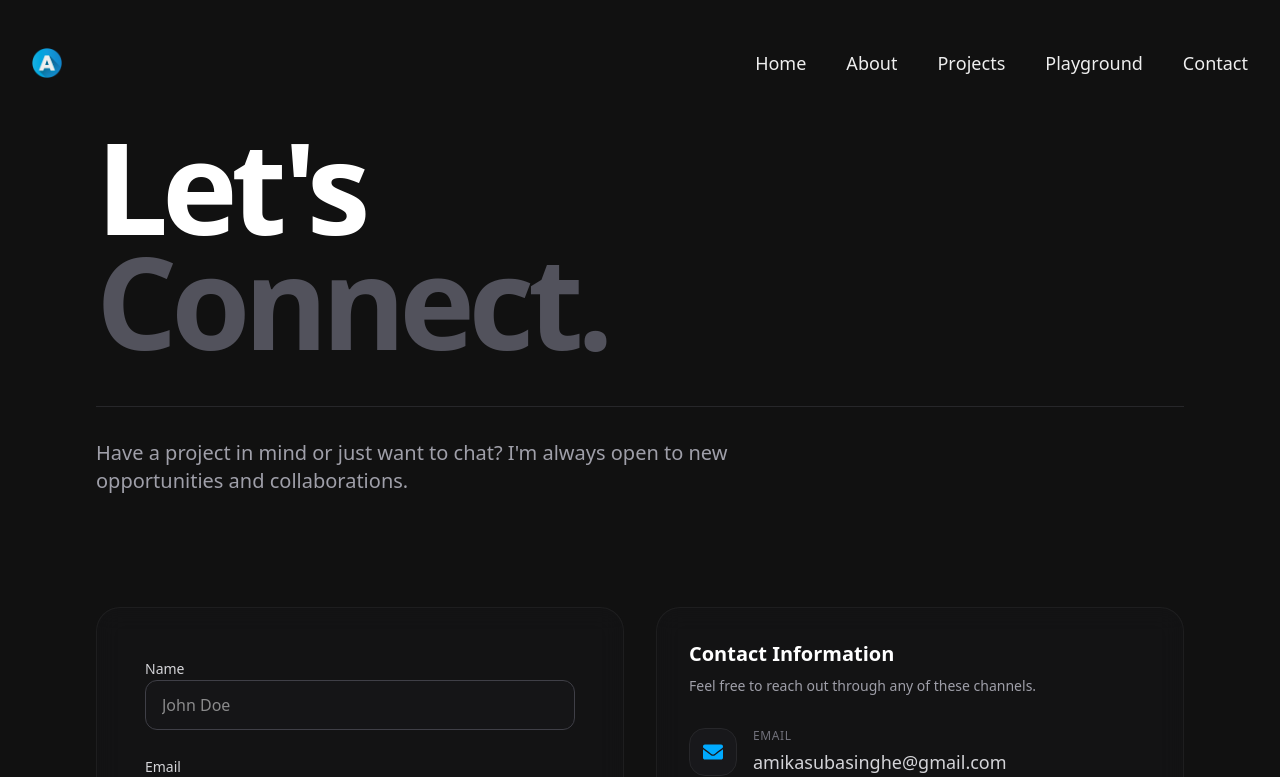
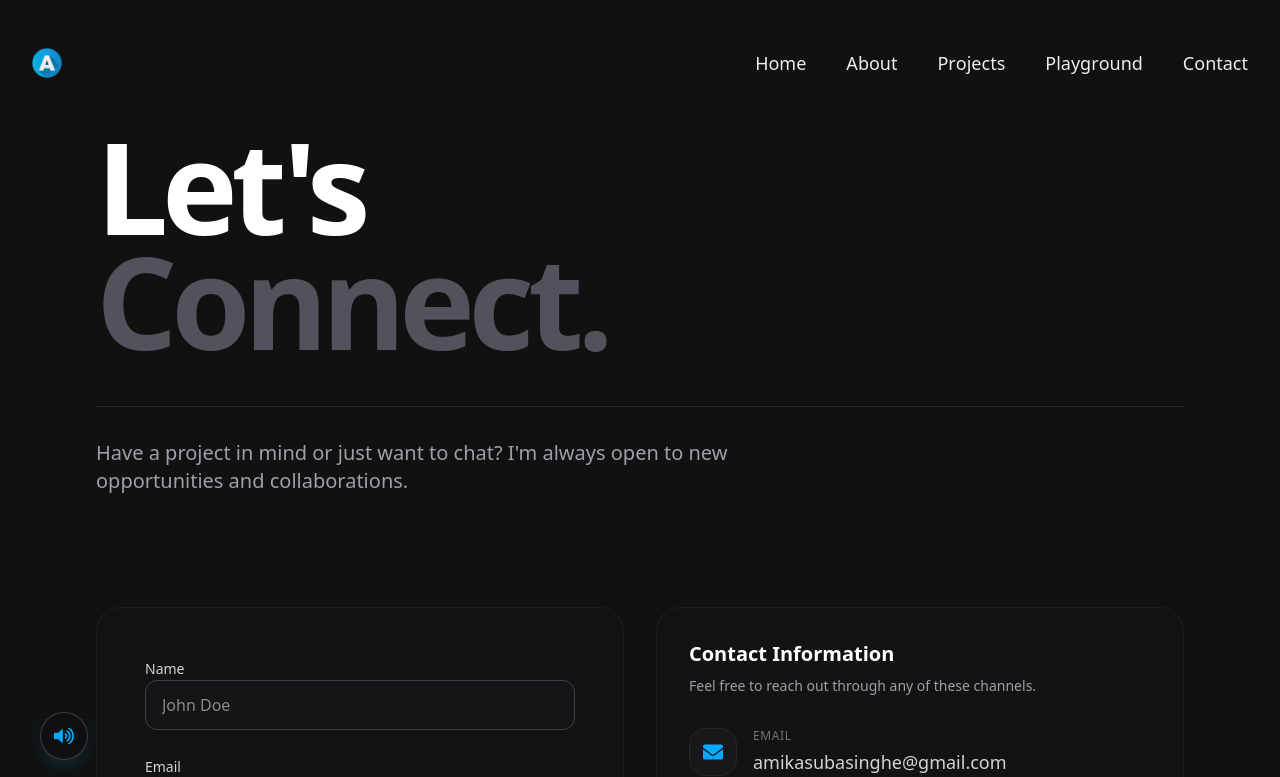
Before and after one commit to Amikzz/amikaSubasinghe-react, a React (Vite) app: page /contact in a window 1280 px wide. Shown: the top 777 px of the page. Built offline with nearby package versions, Linux system fonts and the light colour scheme.

Commit message:
Add background music and GIF background
Introduces a BackgroundMusic component with playback controls and adds backgroundmusic.mp3 and background.gif assets. Updates Hero component to use a GIF for the background instead of a video, enhancing visual and audio experience.

```diff
--- a/src/App.jsx
+++ b/src/App.jsx
@@ -21,6 +21,7 @@ import Privacy from "./pages/Privacy";
 
 import CodePlayground from "./pages/Codeplayground";
 import PageTransition from "./components/PageTransition";
+import BackgroundMusic from "./components/BackgroundMusic";
 
 // Wrapper to handle location-based logic for Footer
 const AppWrapper = () => {
@@ -57,6 +58,7 @@ const App = () => {
   return (
     <Router>
       <ScrollToTop />
+      <BackgroundMusic />
       <AppWrapper />
     </Router>
   );
--- /dev/null
+++ b/src/components/BackgroundMusic.jsx
@@ -0,0 +1,110 @@
+import { useState, useEffect, useRef } from "react";
+import { motion, AnimatePresence } from "framer-motion";
+import { FaMusic, FaVolumeUp, FaVolumeMute } from "react-icons/fa";
+// Import the audio file
+import musicFile from "../assets/backgroundmusic.mp3";
+
+const BackgroundMusic = () => {
+  const [isPlaying, setIsPlaying] = useState(false);
+  const audioRef = useRef(null);
+
+  useEffect(() => {
+    // Create audio instance
+    audioRef.current = new Audio(musicFile);
+    audioRef.current.loop = true;
+    audioRef.current.volume = 0.5; // Set a reasonable default volume
+
+    // Attempt autoplay
+    // Browsers block autoplay without interaction.
+    // We try, if it fails, we catch it and wait for user to click the button.
+    const playPromise = audioRef.current.play();
+
+    if (playPromise !== undefined) {
+      playPromise
+        .then(() => {
+          setIsPlaying(true);
+        })
+        .catch((error) => {
+          console.log("Autoplay blocked. Waiting for user interaction.", error);
+          setIsPlaying(false);
+        });
+    }
+
+    return () => {
+      if (audioRef.current) {
+        audioRef.current.pause();
+        audioRef.current = null;
+      }
+    };
+  }, []);
+
+  const togglePlay = () => {
+    if (audioRef.current) {
+      if (isPlaying) {
+        audioRef.current.pause();
+      } else {
+        audioRef.current.play();
+      }
+      setIsPlaying(!isPlaying);
+    }
+  };
+
+  return (
+    <div className="fixed bottom-10 left-10 z-[100]">
+      <motion.button
+        onClick={togglePlay}
+        className="w-12 h-12 bg-[#111111]/80 backdrop-blur-md border border-white/20 rounded-full flex items-center justify-center text-main hover:border-main/50 transition-colors shadow-lg shadow-main/10 group"
+        whileHover={{ scale: 1.1 }}
+        whileTap={{ scale: 0.9 }}
+        initial={{ opacity: 0, x: -50 }}
+        animate={{ opacity: 1, x: 0 }}
+        transition={{ delay: 1, duration: 0.5 }}
+      >
+        <AnimatePresence mode="wait">
+          {isPlaying ? (
+            <motion.div
+              key="playing"
+              initial={{ scale: 0 }}
+              animate={{ scale: 1 }}
+              exit={{ scale: 0 }}
+            >
+              {/* Visualizer Effect using icons */}
+              <FaVolumeUp className="text-xl group-hover:text-white transition-colors" />
+            </motion.div>
+          ) : (
+            <motion.div
+              key="muted"
+              initial={{ scale: 0 }}
+              animate={{ scale: 1 }}
+              exit={{ scale: 0 }}
+            >
+              <FaVolumeMute className="text-xl text-zinc-500 group-hover:text-white transition-colors" />
+            </motion.div>
+          )}
+        </AnimatePresence>
+
+        {/* Ring Pulse Animation when playing */}
+        {isPlaying && (
+          <motion.div
+            className="absolute inset-0 rounded-full border border-main/30"
+            animate={{ scale: [1, 1.5], opacity: [0.5, 0] }}
+            transition={{ duration: 1.5, repeat: Infinity }}
+          />
+        )}
+      </motion.button>
+
+      {/* Label Tooltip */}
+      <div className="absolute left-full ml-4 top-1/2 -translate-y-1/2 overflow-hidden pointer-events-none">
+        <motion.span
+          initial={{ x: -20, opacity: 0 }}
+          animate={{ x: isPlaying ? 0 : -20, opacity: isPlaying ? 0 : 1 }}
+          className="text-white/50 text-xs font-syne whitespace-nowrap bg-black/50 px-2 py-1 rounded-md backdrop-blur-sm"
+        >
+          Turn On Sound
+        </motion.span>
+      </div>
+    </div>
+  );
+};
+
+export default BackgroundMusic;
--- a/src/components/Hero.jsx
+++ b/src/components/Hero.jsx
@@ -1,7 +1,7 @@
 import React, { useState, useEffect, useRef } from "react";
 import { motion } from "framer-motion";
 import { FaLinkedin, FaGithub, FaWhatsapp } from "react-icons/fa";
-import bgVideo from "../assets/background.mp4";
+import bgVideo from "../assets/background.gif";
 
 // --- Variants Defined Outside Component ---
 const container = {
@@ -159,16 +159,12 @@ const SocialLinks = () => {
 const Hero = () => {
   return (
     <div className="relative h-screen flex items-center justify-center overflow-hidden z-20">
-      {/* Video Background */}
-      <video
-        autoPlay
-        loop
-        muted
-        playsInline
+      {/* Background GIF */}
+      <img
+        src={bgVideo}
+        alt="Background Animation"
         className="absolute top-0 left-0 w-full h-full object-cover -z-20"
-      >
-        <source src={bgVideo} type="video/mp4" />
-      </video>
+      />
 
       {/* Dark Overlay */}
       <div className="absolute top-0 left-0 w-full h-full bg-black/80 -z-10"></div>
```
Also changed, not shown: 2 other files (tests, documents, lock files or other folders).
